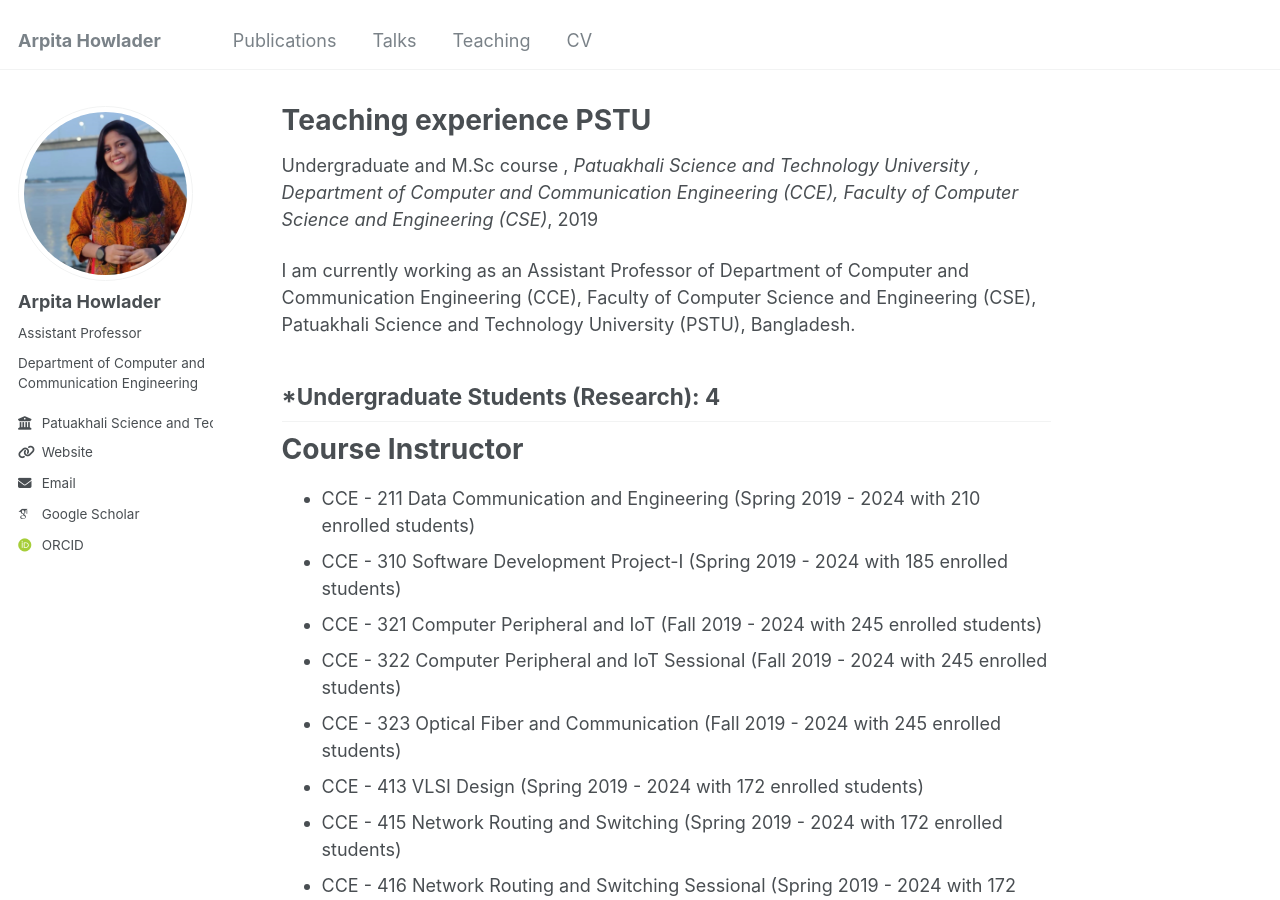
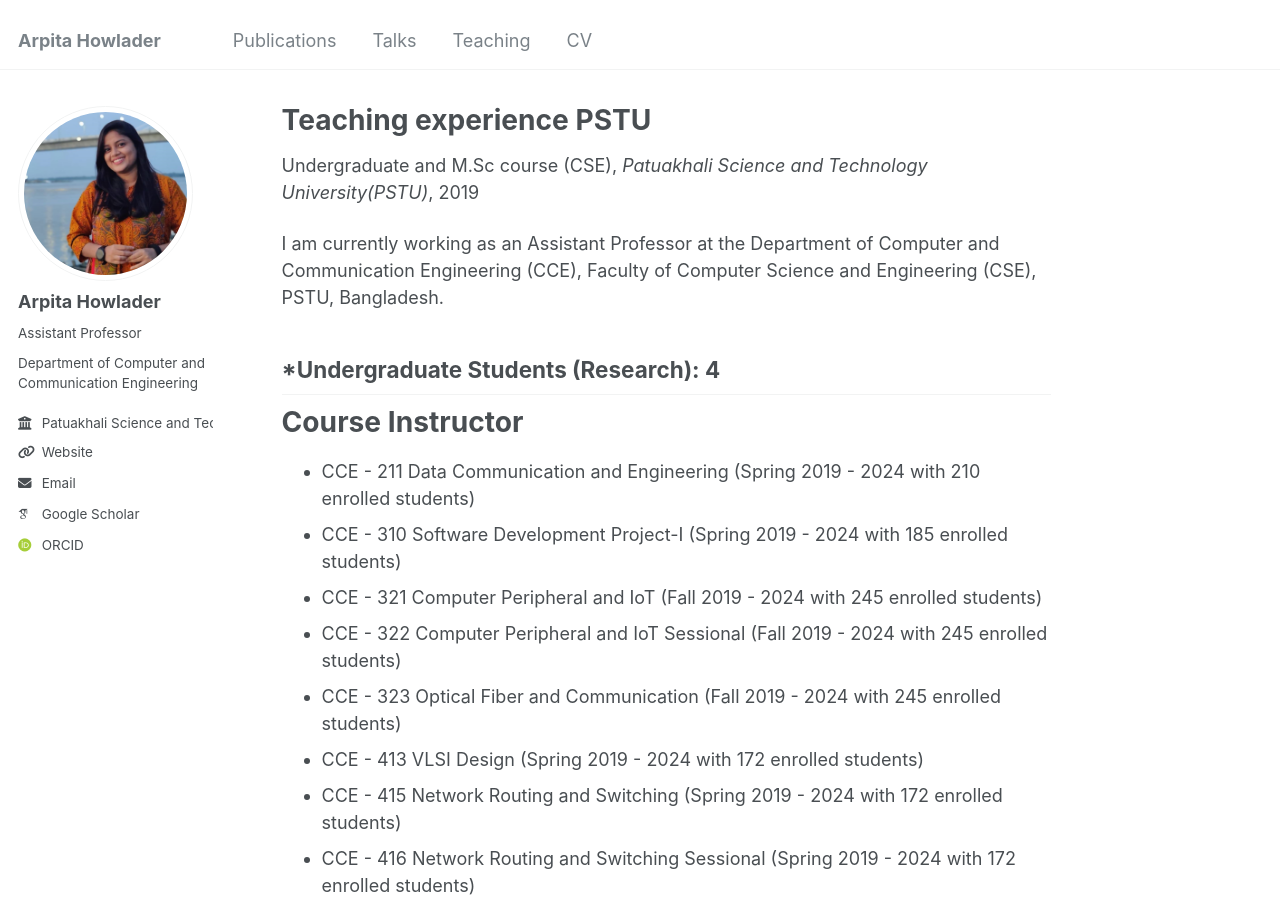
Before and after one commit to arpitahowlader/arpitahowlader.github.io, a Jekyll site: the page built from _teaching/2015-spring-teaching-2.md, in a window 1280 px wide and 900 px high. Built offline with Jekyll 4.4.1, drawn with Linux system fonts in a browser that asks for light colours; some web fonts are replaced.

Commit message:
Update 2015-spring-teaching-2.md

```diff
--- a/_teaching/2015-spring-teaching-2.md
+++ b/_teaching/2015-spring-teaching-2.md
@@ -1,14 +1,14 @@
 ---
 title: "Teaching experience PSTU"
 collection: teaching
-type: "Undergraduate and M.Sc course "
+type: "Undergraduate and M.Sc course (CSE)"
 permalink: /teaching/2015-spring-teaching-1
-venue: "Patuakhali Science and Technology University , Department of Computer and Communication Engineering (CCE), Faculty of Computer Science and Engineering (CSE)"
+venue: "Patuakhali Science and Technology University(PSTU)"
 date: 2019-07-07
 location: "Patuakhali, Bangladesh"
 ---
 
-I am currently working as an Assistant Professor of Department of Computer and Communication Engineering (CCE), Faculty of Computer Science and Engineering (CSE), Patuakhali Science and Technology University (PSTU), Bangladesh.
+I am currently working as an Assistant Professor at the Department of Computer and Communication Engineering (CCE), Faculty of Computer Science and Engineering (CSE), PSTU, Bangladesh.
 
 *Undergraduate Students (Research): 4
 ------
```
